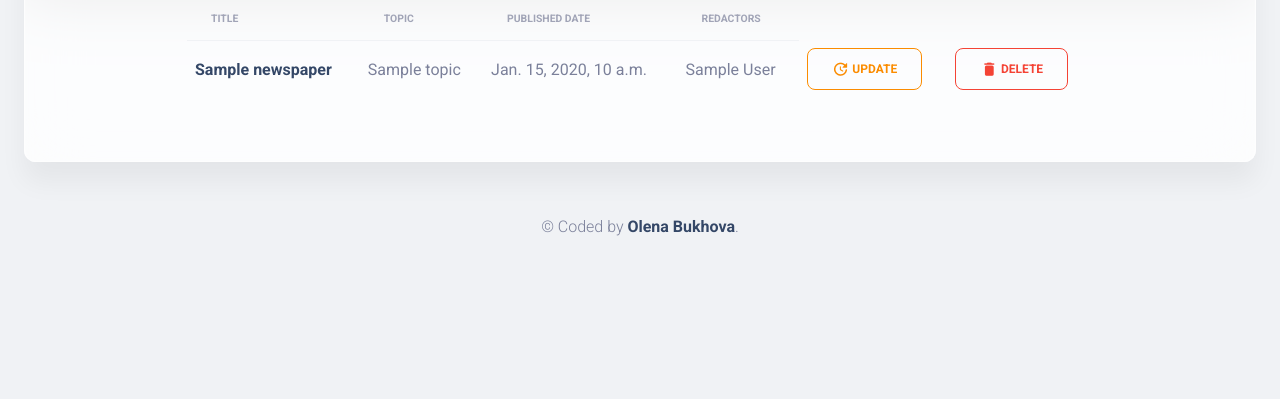
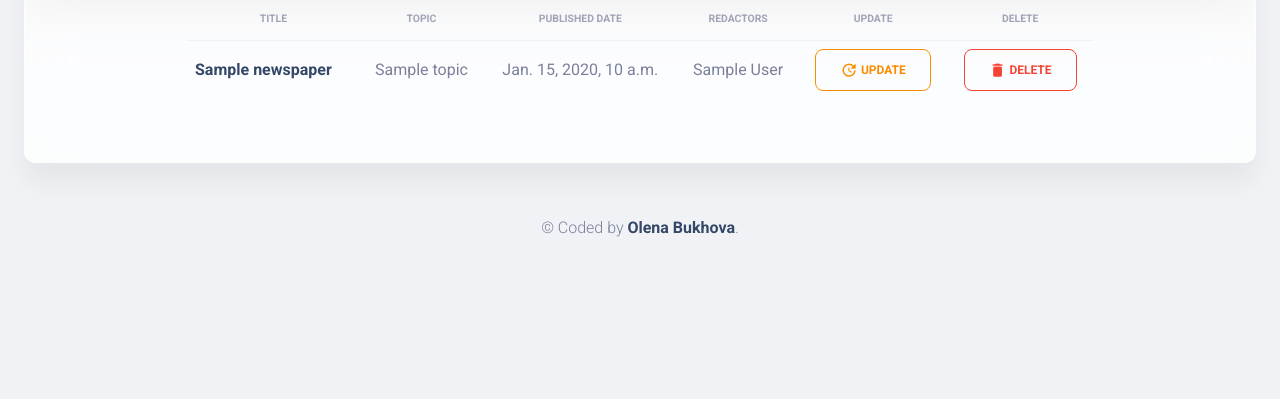
Before and after one commit to buhova/publication-tracking-system, a Django app: page /newspapers/ in a window 1280 px wide. Shown: the part 401-800 px from the top of the page. Run offline with Django 5.2, Linux system fonts and the light colour scheme; a user stored in the database is signed in; tables that the repository leaves empty hold one stand-in row (values such as "Sample post"); some libraries are stand-ins or nearby versions.

Commit message:
style(templates): add class "text-center" for styling and add captions to two columns in newspaper list.html

```diff
--- a/templates/home/newspaper_list.html
+++ b/templates/home/newspaper_list.html
@@ -22,10 +22,12 @@
             <table class="table align-items-center mb-0">
               <thead>
                 <tr>
-                  <th class="text-uppercase text-secondary text-xxs font-weight-bolder opacity-7">Title</th>
-                  <th class="text-uppercase text-secondary text-xxs font-weight-bolder opacity-7">Topic</th>
-                  <th class="text-uppercase text-secondary text-xxs font-weight-bolder opacity-7">Published Date</th>
-                  <th class="text-uppercase text-secondary text-xxs font-weight-bolder opacity-7">Redactors</th>
+                  <th class="text-uppercase text-secondary text-xxs font-weight-bolder opacity-7 text-center">Title</th>
+                  <th class="text-uppercase text-secondary text-xxs font-weight-bolder opacity-7 text-center">Topic</th>
+                  <th class="text-uppercase text-secondary text-xxs font-weight-bolder opacity-7 text-center">Published Date</th>
+                  <th class="text-uppercase text-secondary text-xxs font-weight-bolder opacity-7 text-center">Redactors</th>
+                  <th class="text-uppercase text-secondary text-xxs font-weight-bolder opacity-7 text-center">Update</th>
+                  <th class="text-uppercase text-secondary text-xxs font-weight-bolder opacity-7 text-center">Delete</th>
                 </tr>
               </thead>
               <tbody>
@@ -36,19 +38,19 @@
                         {{ newspaper.title }}
                       </a>
                     </td>
-                    <td>{{ newspaper.topic }}</td>
-                    <td>{{ newspaper.published_date }}</td>
-                    <td>
+                    <td class="text-center">{{ newspaper.topic }}</td>
+                    <td class="text-center">{{ newspaper.published_date }}</td>
+                    <td class="text-center">
                       {% for red in newspaper.redactor.all %}
                       {{ red }}{% if not forloop.last %}, {% endif %}
                     {% endfor %}
                     </td>
-                  <td>
+                  <td class="text-center">
                     <a href="{% url 'home:newspaper-update' pk=newspaper.id %}" class="btn btn-outline-warning  mb-0">
                       <i class="material-icons">update</i> Update
                     </a>
                   </td>
-                  <td>
+                  <td class="text-center">
                     <a href="{% url 'home:newspaper-delete' pk=newspaper.id %}" class="btn btn-outline-danger mb-0">
                       <i class="material-icons">delete</i> Delete
                     </a>
```
